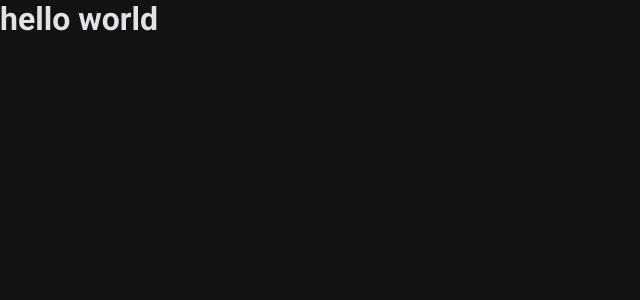
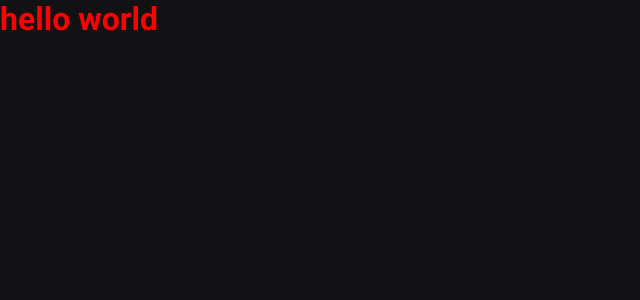
Before and after one commit to TiagoBarros01/NLW-Heat-web, a React (Vite) app: page / in a window 1280 px wide. Shown: the top 300 px of the page, without its empty margins (0-640 px from the left). Built offline with nearby package versions, Linux system fonts and the light colour scheme.

Commit message:
chore: Adds sass

```diff
--- a/package.json
+++ b/package.json
@@ -8,7 +8,8 @@
   },
   "dependencies": {
     "react": "^17.0.0",
-    "react-dom": "^17.0.0"
+    "react-dom": "^17.0.0",
+    "sass": "^1.43.2"
   },
   "devDependencies": {
     "@types/react": "^17.0.0",
--- a/src/pages/Home/index.tsx
+++ b/src/pages/Home/index.tsx
@@ -1,6 +1,8 @@
+import styles from './styles.module.scss';
+
 export const Home = (): JSX.Element => {
   return (
-    <main className="contentWrapper">
+    <main className={styles.contentWrapper}>
       <h1>hello world</h1>
     </main>
   )
--- /dev/null
+++ b/src/pages/Home/styles.module.scss
@@ -0,0 +1,3 @@
+.contentWrapper {
+  color: red
+}
```
Also changed, not shown: 1 other file (tests, documents, lock files or other folders).
